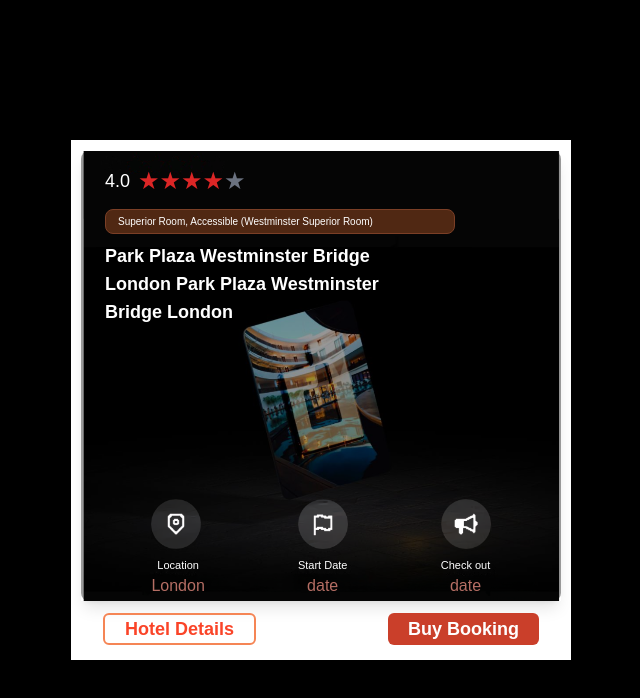
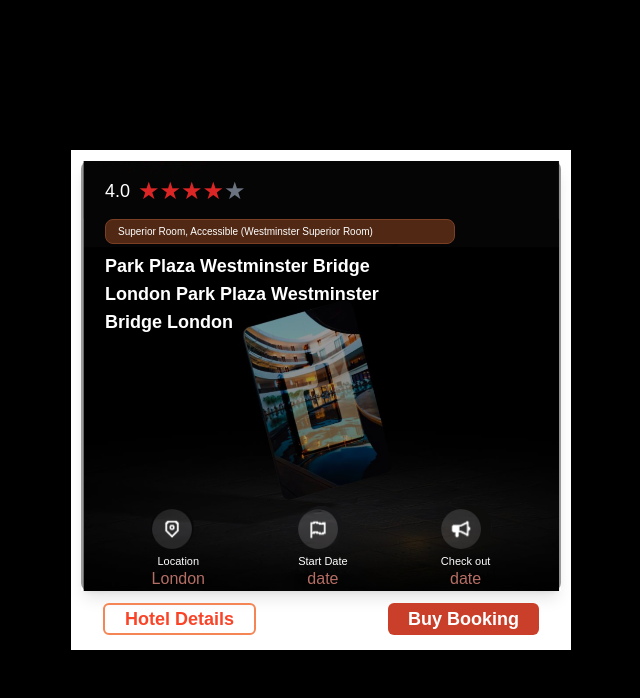
Before and after one commit to Thenmozhi-k/task-1, a React (Vite) app: page / in a window 1280 px wide. Shown: the top 698 px of the page, without its empty margins (319-959 px from the left). Built offline with nearby package versions, Linux system fonts and the light colour scheme.

Commit message:
first commit

```diff
--- a/src/components/Start.jsx
+++ b/src/components/Start.jsx
@@ -7,7 +7,7 @@
 const Start = ({ onNavigate }) => {
   return (
     <div className="flex justify-center items-center h-screen bg-black">
-        <div className="relative w-[500px] h-[520px] bg-white  shadow-lg p-2  flex flex-col justify-center items-center">
+        <div className="relative w-[500px] h-[500px] bg-white  shadow-lg p-2  flex flex-col justify-center items-center">
       <div
         className="relative   shadow-lg p-6 flex flex-col justify-between"
         style={{
@@ -15,7 +15,7 @@
           backgroundSize: 'cover',
           backgroundPosition: 'center',
           width: '480px',
-          height: '450px',
+          height: '430px',
 
         }}
       >
@@ -49,19 +49,19 @@
 
         <div className="relative z-10 flex mt-[149px]  justify-around text-white mb-0">
           <div className="text-center">
-            <img src={icon1} alt="" className='w-[50px] h-[50px] mb-2' />
+            <img src={icon1} alt="" className='w-[40px] h-[40px] mb-1 ' />
             <div className="text-[11px]">Location</div>
-            <div className="text-md text-[#B56E64]">London</div>
+            <div className="text-md text-[#B56E64] mt-[-3px]">London</div>
           </div>
           <div className="text-center">
-          <img src={icon2} alt="" className='w-[50px] h-[50px] mb-2' />
+          <img src={icon2} alt="" className='w-[40px] h-[40px] mb-1' />
             <div className="text-[11px]">Start Date</div>
-            <div className="text-md text-[#B56E64]">date</div>
+            <div className="text-md text-[#B56E64] mt-[-3px]">date</div>
           </div>
           <div className="text-center">
-          <img src={icon3} alt="" className='w-[50px] h-[50px] mb-2' />
+          <img src={icon3} alt="" className='w-[40px] h-[40px] mb-1' />
             <div className="text-[11px]">Check out</div>
-            <div className="text-md text-[#B56E64]">date</div>
+            <div className="text-md text-[#B56E64] mt-[-3px]">date</div>
           </div>
         </div>
         </div>
```
